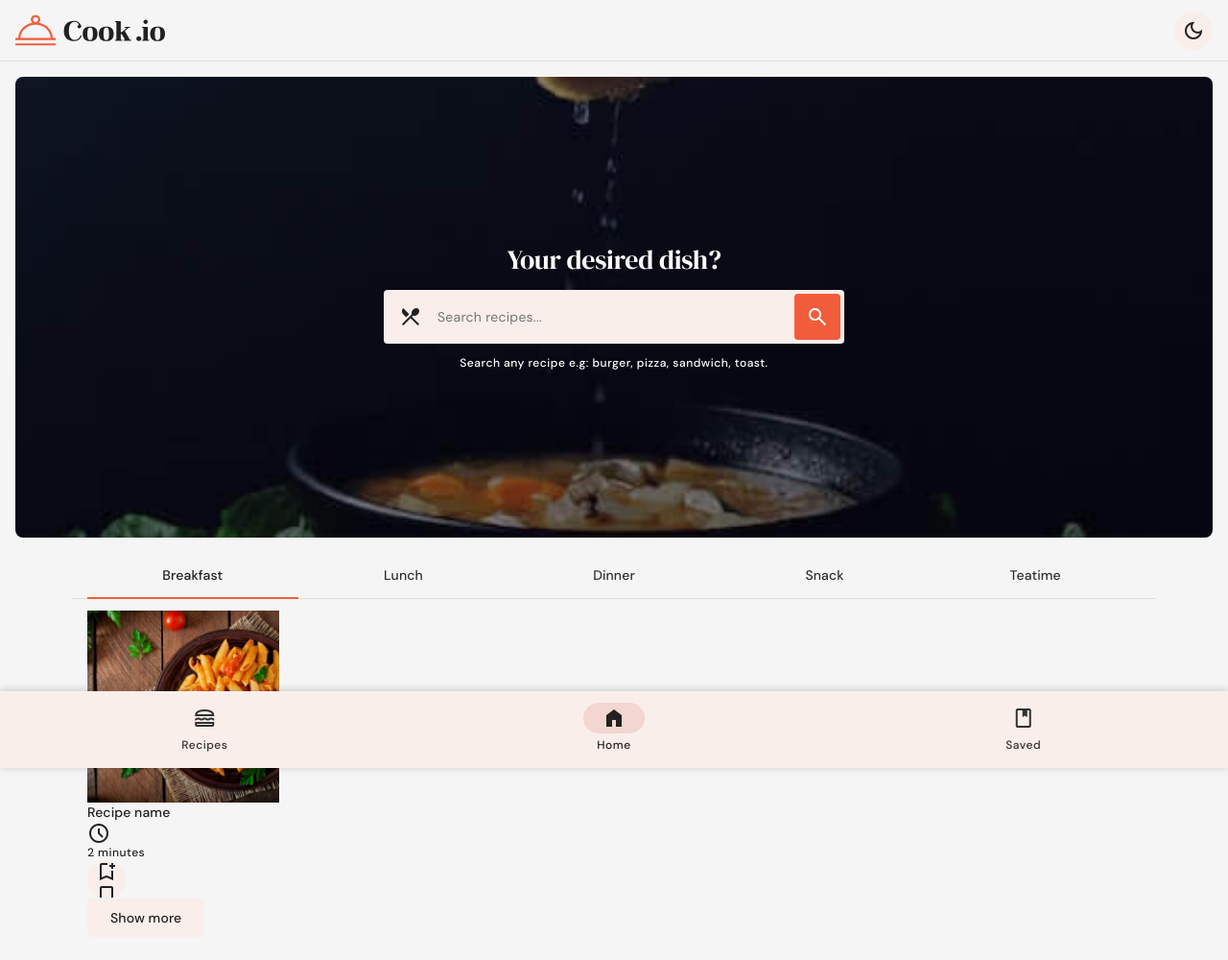
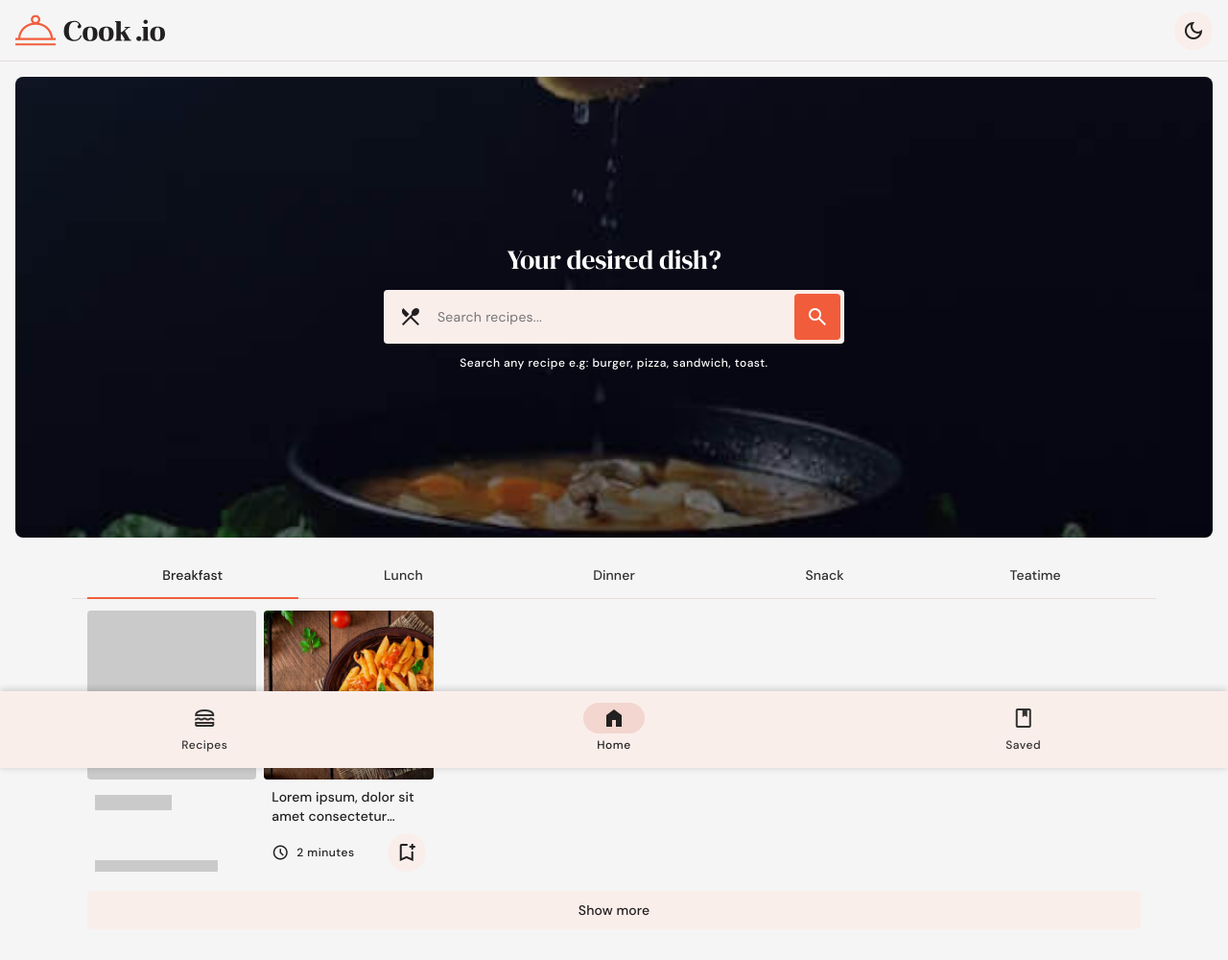
Before and after one commit to lemancebrayilova/Recipe-App-with-Vanilla-JavaScript, a plain HTML site: page index.html in a window 1280 px wide. Shown: the whole page at 96% size. Drawn offline with nearby package versions, Linux system fonts and the light colour scheme.

Commit message:
grid-list style in tab-panel

```diff
--- a/assets/css/style.css
+++ b/assets/css/style.css
@@ -354,6 +354,27 @@ main { flex-grow: 1; }
   padding-inline: 16px;
 }
 
+.grid-list {
+  display: grid;
+  grid-template-columns: repeat(auto-fill, minmax(172px, 1fr));
+  gap: 12px 8px;
+}
+
+.img-holder {
+  background-color: var(--image-background);
+  background-image: url("../images/image-placeholder.svg");
+  background-repeat: no-repeat;
+  background-size: 30%;
+  background-position: center;
+  overflow: hidden;
+}
+
+.img-cover {
+  width: 100%;
+  height: 100%;
+  object-fit: cover;
+}
+
 
 /*-----------------------------------*\
   #COMPONENTS
@@ -390,10 +411,111 @@ main { flex-grow: 1; }
   border-color: var(--primary);
 }
 
+/**
+ * Skeleton
+ */
+
+.skeleton {
+  background-color: var(--on-background);
+  animation: skeleton-loading 500ms linear infinite alternate;
+}
+
+@keyframes skeleton-loading {
+  0% { opacity: 0.2; }
+  100% { opacity: 0.4; }
+}
+
+.skeleton-card .card-banner {
+  aspect-ratio: 1 / 1;
+  width: 100%;
+  border-radius: var(--radius-4);
+}
+
+.skeleton-card .card-title {
+  margin-block: 8px;
+  height: 16px;
+  width: 50%;
+}
+
+.skeleton-card .card-text {
+  height: 12px;
+  width: 80%;
+}
+
 
 /**
  * Card
  */
+
+.card {
+  position: relative;
+  display: flex;
+  flex-direction: column;
+  height: 100%;
+}
+
+.card:not(:has(.skeleton)) {
+  animation: fade-in 500ms var(--transition-timing-function) forwards;
+  transform: translateY(30px);
+  opacity: 0;
+}
+
+@keyframes fade-in {
+  0% {
+    transform: translateY(30px);
+    opacity: 0;
+  }
+  100% {
+    transform: translateY(0);
+    opacity: 1;
+  }
+}
+
+.card-media {
+  aspect-ratio: 1 / 1 ;
+  border-radius: var(--radius-4);
+}
+
+.card-body {
+  flex-grow: 1;
+  padding: 8px;
+  display: flex;
+  flex-direction: column;
+  justify-content: space-between;
+  gap: 8px;
+}
+
+.card-link {
+  display: -webkit-box;
+  -webkit-box-orient: vertical;
+  -webkit-line-clamp: 2;
+  overflow-y: hidden;
+  transition: var(--transition-short);
+}
+
+.card-link:where(:hover, :focus-visible) { color: var(--primary); }
+
+.card-link::before {
+  content: "";
+  position: absolute;
+  inset: 0;
+}
+
+.card :where(.meta-wrapper, .meta-item) {
+  display: flex;
+  align-items: center;
+}
+
+.card .meta-wrapper { justify-content: space-between; }
+
+.card .meta-item { gap: 8px; }
+
+.card .meta-item .material-symbols-outlined { font-size: 1.8rem; }
+
+.saved .bookmark-add,
+.removed .bookmark { display: none; }
+
+.saved .bookmark { font-variation-settings: "FILL" 1; }
 
 
 /**
@@ -462,11 +584,6 @@ main { flex-grow: 1; }
 
 /**
  * Badge
- */
-
-
-/**
- * Skeleton
  */
 
 
@@ -639,6 +756,11 @@ main { flex-grow: 1; }
 
 .tab-panel[hidden] { display: none; }
 
+.tab .btn-secondary {
+  max-width: 100%;
+  margin-block-start: 12px;
+}
+
 
 /*-----------------------------------*\
   #RECIPE SLIDER
--- a/index.html
+++ b/index.html
@@ -182,14 +182,12 @@
 
               <div class="card skeleton-card">
 
-                <div class="skeleton card-banner">
+                <div class="skeleton card-banner"></div>
 
-                  <div class="card-body">
-                    <div class="skeleton card-title"></div>
+                <div class="card-body">
+                  <div class="skeleton card-title"></div>
 
-                    <div class="skeleton card-text"></div>
-                  </div>
-
+                  <div class="skeleton card-text"></div>
                 </div>
 
               </div>
@@ -203,7 +201,7 @@
                 <div class="card-body">
 
                   <h3 class="title-small">
-                    <a href="./detail.html" class="card-link">Recipe name</a>
+                    <a href="./detail.html" class="card-link">Lorem ipsum, dolor sit amet consectetur adipisicing elit. Nulla reiciendis labore inventore iure dolore excepturi repellat, rerum sapiente amet in.</a>
                   </h3>
 
                   <div class="meta-wrapper">
```
